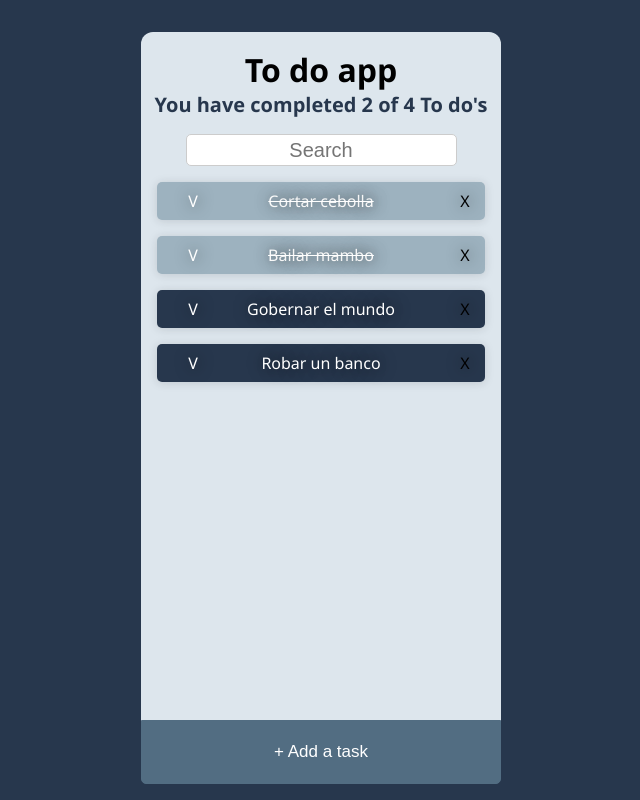
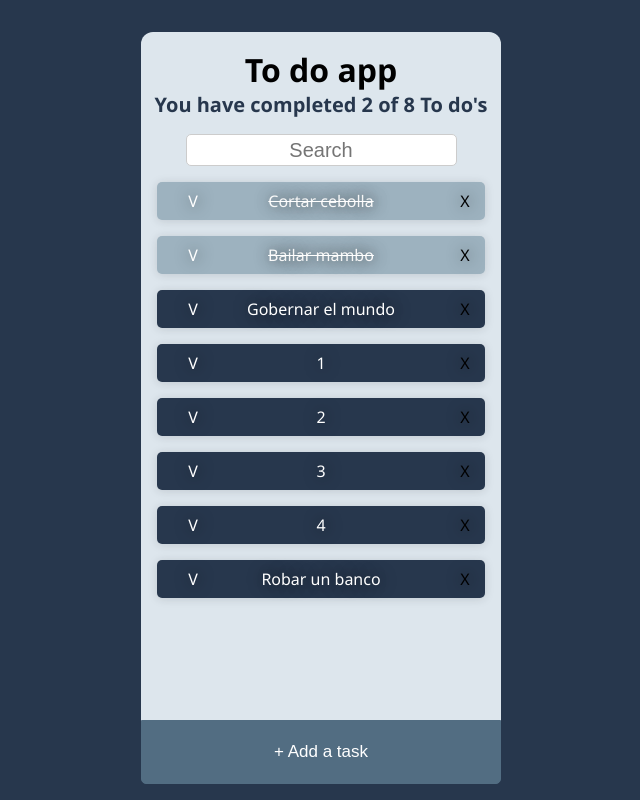
Before and after one commit to GersenX3/taskTune, a React (Vite) app: page / in a window 1280 px wide. Shown: the whole page, without its empty margins (319-959 px from the left). Built offline with nearby package versions, Linux system fonts and the light colour scheme.

Commit message:
Buscador de todos funcionando

```diff
--- a/src/App.jsx
+++ b/src/App.jsx
@@ -11,6 +11,10 @@ const defaultTodos=[
   {text: "Cortar cebolla", finished: true},
   {text: "Bailar mambo", finished: true},
   {text: "Gobernar el mundo", finished: false},
+  {text: "1", finished: false},
+  {text: "2", finished: false},
+  {text: "3", finished: false},
+  {text: "4", finished: false},
   {text: "Robar un banco", finished: false}
 ];
 
@@ -25,6 +29,11 @@ function App() {
   console.log("Buscando: "+searchValue);
   const [count, setCount] = useState(0)
 
+  const searchedTodos = todos.filter(
+    (todo) =>{
+      return todo.text.toLocaleLowerCase().includes(searchValue.toLocaleLowerCase());
+    }
+  );
 
   return (
     <>
@@ -36,7 +45,7 @@ function App() {
       />
 
       <TodoList>
-        {defaultTodos.map(todo =>(
+        {searchedTodos.map(todo =>(
           <TodoItem
           key={todo.text}
           texto={todo.text}
```
